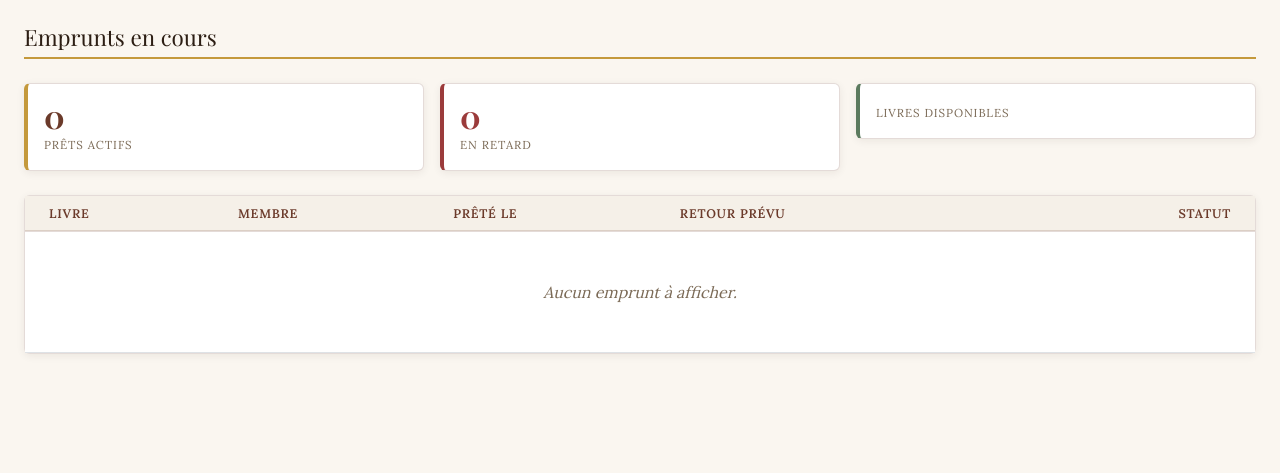
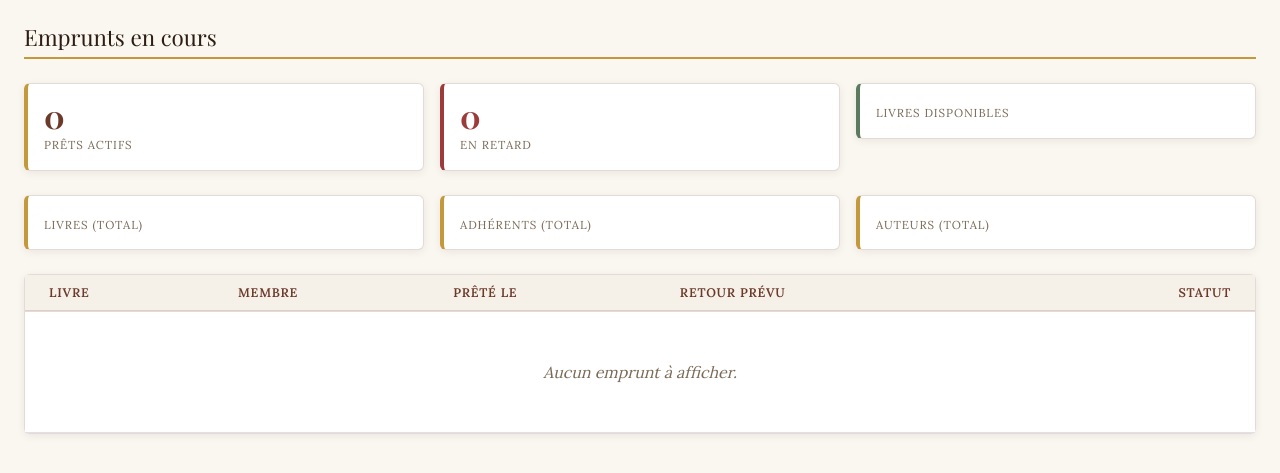
Before and after one commit to ez1kl/sae-s6, a Symfony app: template biblio/templates/librarian/dashboard.html.twig in a window 1280 px wide. Shown: the part 59-532 px from the top of the page. Run offline with Twig, Linux system fonts and the light colour scheme; the template is opened without the code that fills it, so the values that code supplies are empty; some libraries are stand-ins or nearby versions.

Commit message:
feat: ajout de nouvelles stats dans le dashboard admin et gestion des images de livre (par url)

```diff
--- a/biblio/src/Controller/Admin/BookCrudController.php
+++ b/biblio/src/Controller/Admin/BookCrudController.php
@@ -26,6 +26,7 @@ class BookCrudController extends AbstractCrudController
             TextField::new('language'),
             AssociationField::new('author'),
             AssociationField::new('categories'),
+            TextField::new('coverImage'),
         ];
     }
 }
--- a/biblio/src/Controller/LibrarianController.php
+++ b/biblio/src/Controller/LibrarianController.php
@@ -2,6 +2,7 @@
 
 namespace App\Controller;
 
+use App\Entity\Author;
 use App\Entity\Book;
 use App\Entity\Member;
 use App\Entity\User;
@@ -52,13 +53,16 @@ class LibrarianController extends AbstractController
 
         $totalBooks = $this->em->getRepository(Book::class)->count([]);
         $totalMembers = $this->em->getRepository(Member::class)->count([]);
+        $totalAuthors = $this->em->getRepository(Author::class)->count([]);
         $allActiveCount = $this->loanRepository->countActiveLoans();
         $availableBooks = $totalBooks - $allActiveCount;
 
         return $this->render('librarian/dashboard.html.twig', [
             'activeLoans' => $activeLoans,
             'overdueLoans' => $overdueLoans,
+            'totalBooks' => $totalBooks,
             'totalMembers' => $totalMembers,
+            'totalAuthors' => $totalAuthors,
             'availableBooks' => $availableBooks,
             'searchQuery' => $search,
             'searchType' => $type,
--- a/biblio/templates/librarian/dashboard.html.twig
+++ b/biblio/templates/librarian/dashboard.html.twig
@@ -42,6 +42,27 @@
             <div class="card card-stat p-3" style="border-left-color: #5B7A5E;">
                 <div class="stat-value" style="color:#5B7A5E;">{{ availableBooks }}</div>
                 <div class="stat-label mt-1">Livres disponibles</div>
+            </div>
+        </div>
+    </div>
+
+    <div class="row g-3 mb-4">
+        <div class="col-sm-4">
+            <div class="card card-stat p-3">
+                <div class="stat-value">{{ totalBooks }}</div>
+                <div class="stat-label mt-1">Livres (total)</div>
+            </div>
+        </div>
+        <div class="col-sm-4">
+            <div class="card card-stat p-3">
+                <div class="stat-value">{{ totalMembers }}</div>
+                <div class="stat-label mt-1">Adhérents (total)</div>
+            </div>
+        </div>
+        <div class="col-sm-4">
+            <div class="card card-stat p-3">
+                <div class="stat-value">{{ totalAuthors }}</div>
+                <div class="stat-label mt-1">Auteurs (total)</div>
             </div>
         </div>
     </div>
--- a/front-biblio/src/app/models/models.ts
+++ b/front-biblio/src/app/models/models.ts
@@ -12,6 +12,7 @@ export interface Book {
   title: string;
   releaseYear: number;
   language: string;
+  coverImage?: string | null;
   author?: Author;
   categories?: Category[];
 }
```
Also changed, not shown: front-biblio/src/app/components/public/catalogue/catalogue.html (+9 -1 lines).
